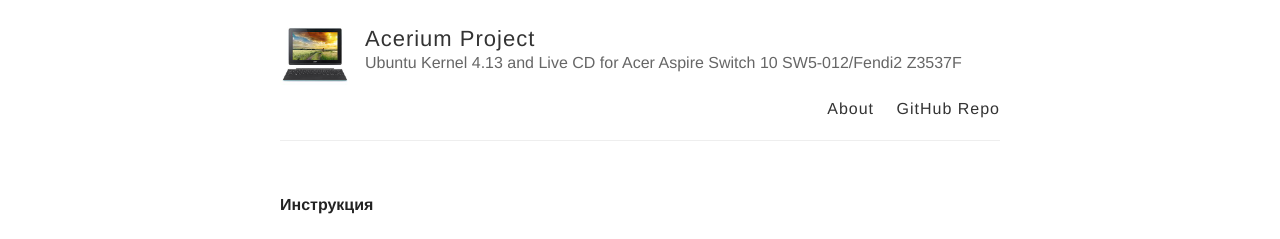
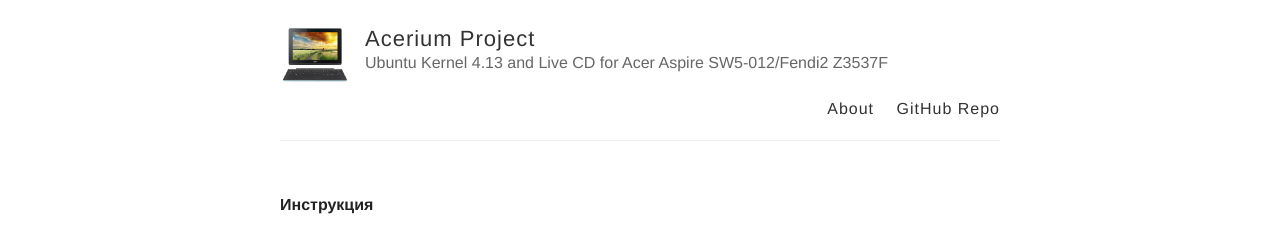
Before and after one commit to vmedvedev/andylavr.github.io, a Jekyll site: the page built from index.html, in a window 1280 px wide. Shown: the top 239 px of the page. Built offline with Jekyll 4.4.1, drawn with Linux system fonts in a browser that asks for light colours.

Commit message:
Update _config.yml

```diff
--- a/_config.yml
+++ b/_config.yml
@@ -6,7 +6,7 @@
 name: Acerium Project
 
 # Short bio or description (displayed in the header)
-description: Ubuntu Kernel 4.13 and Live CD for Acer Aspire Switch 10 SW5-012/Fendi2 Z3537F
+description: Ubuntu Kernel 4.13 and Live CD for Acer Aspire SW5-012/Fendi2 Z3537F
 
 # URL of your avatar or profile pic (you could use your GitHub profile pic)
 # avatar: https://avatars.githubusercontent.com/u/16132814?s=300
```
